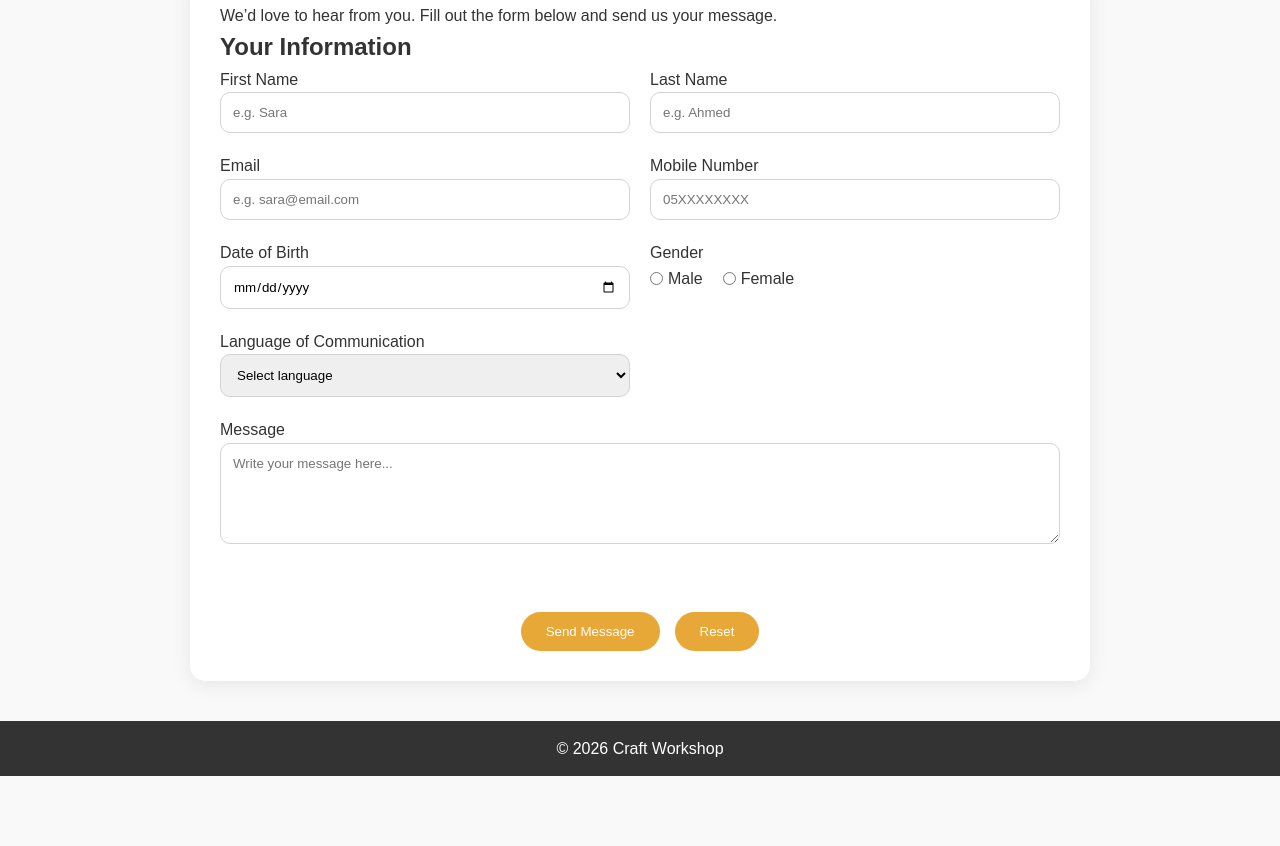
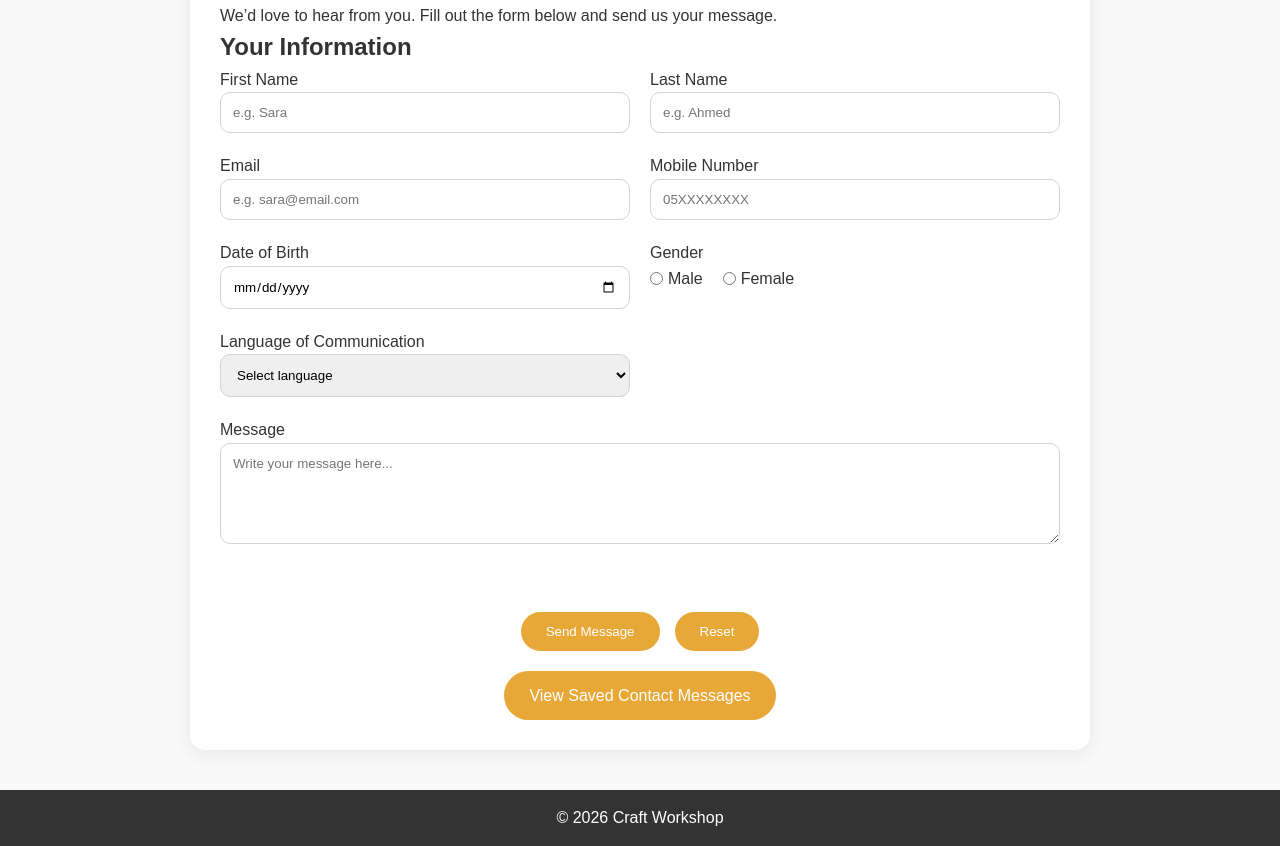
Before and after one commit to Rawan112-bk/CreativeCraftWorkshop, a website: page html /contact.html in a window 1280 px wide. Shown: the part 264-1110 px from the top of the page. Before the commit the page ends 1040 px from the top, so only its background shows below. Drawn offline with Linux system fonts and the light colour scheme.

Commit message:
Add link to view saved contact messages

```diff
--- a/html /contact.html
+++ b/html /contact.html
@@ -116,7 +116,9 @@
             </div>
 
         </form>
-
+            <p class="full-width" style="text-align:center; margin-top:20px;">
+                <a href="/contact-data" class="btn">View Saved Contact Messages</a>
+            </p>
     </div>
 
 </section>
```
